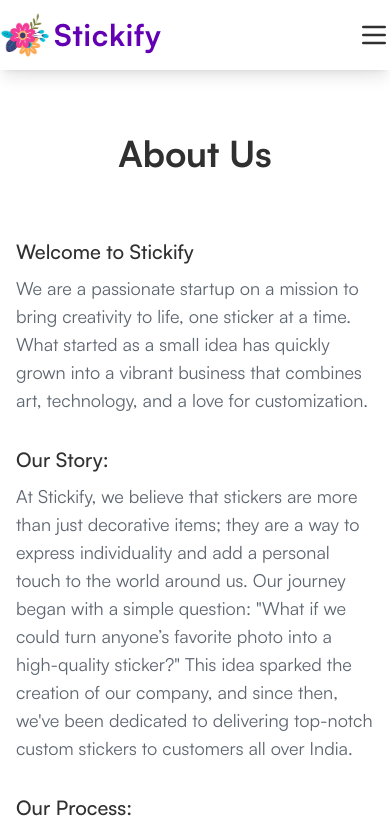
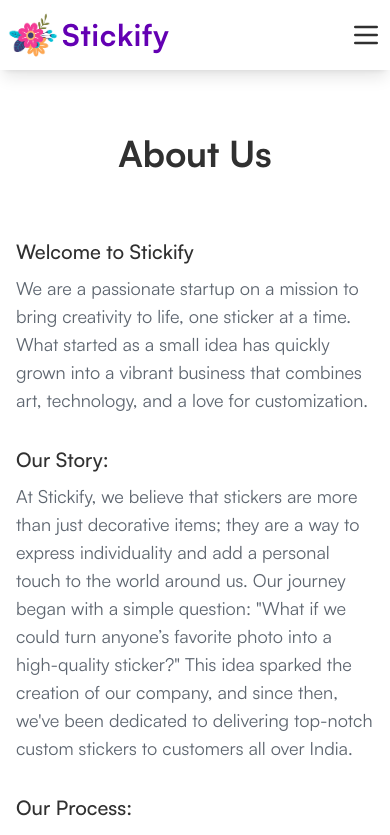
Before and after one commit to sahilatahar/Stickify, a Next.js app: page /about in a window 390 px wide. Shown: the top 835 px of the page. Built offline with nearby package versions, Linux system fonts and the light colour scheme.

Commit message:
fix navbar padding

```diff
--- a/components/Navbar.tsx
+++ b/components/Navbar.tsx
@@ -43,7 +43,7 @@
 
   return (
     <nav
-      className="sticky top-0 z-10 flex h-[70px] w-full items-center justify-between gap-4 overflow-hidden bg-white shadow-lg transition-all duration-150 md:px-6 lg:px-12"
+      className="sticky top-0 z-10 flex h-[70px] w-full items-center justify-between gap-4 overflow-hidden bg-white px-2 shadow-lg transition-all duration-150 md:px-6 lg:px-12"
       ref={navbarRef}
     >
       <h1>
@@ -56,7 +56,7 @@
         <Menu className="h-8 w-8 text-text-primary" />
       </button>
       <aside
-        className="fixed right-0 top-[70px] z-50 flex min-h-[calc(100vh-70px)] w-[300px] flex-grow translate-x-full flex-col items-center gap-8 border-l bg-background-card pt-8 transition-all duration-150 xl:static xl:min-h-0 xl:w-auto xl:translate-x-0 xl:flex-row xl:justify-end xl:border-none xl:bg-transparent xl:pt-0"
+        className="fixed right-0 top-[70px] z-50 flex min-h-[calc(100vh-70px)] w-[300px] flex-grow translate-x-full flex-col items-center gap-8 border-l border-t bg-background-card pt-8 transition-all duration-150 xl:static xl:min-h-0 xl:w-auto xl:translate-x-0 xl:flex-row xl:justify-end xl:border-none xl:bg-transparent xl:pt-0"
         ref={sidebarRef}
       >
         <Link
```
